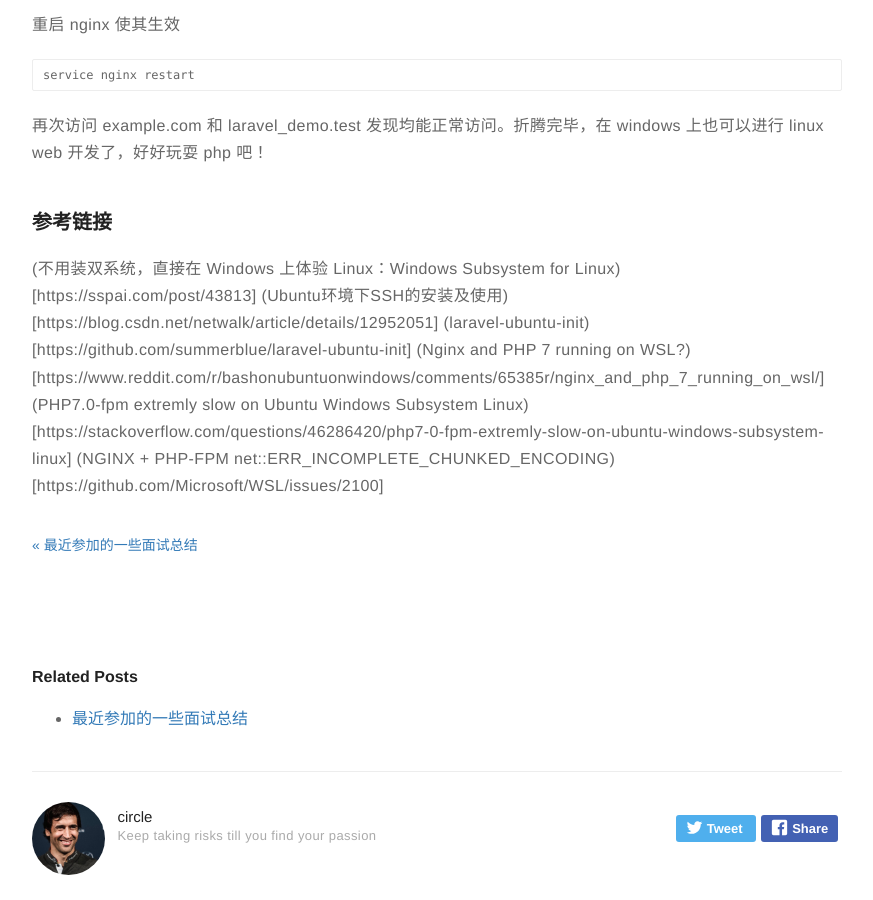
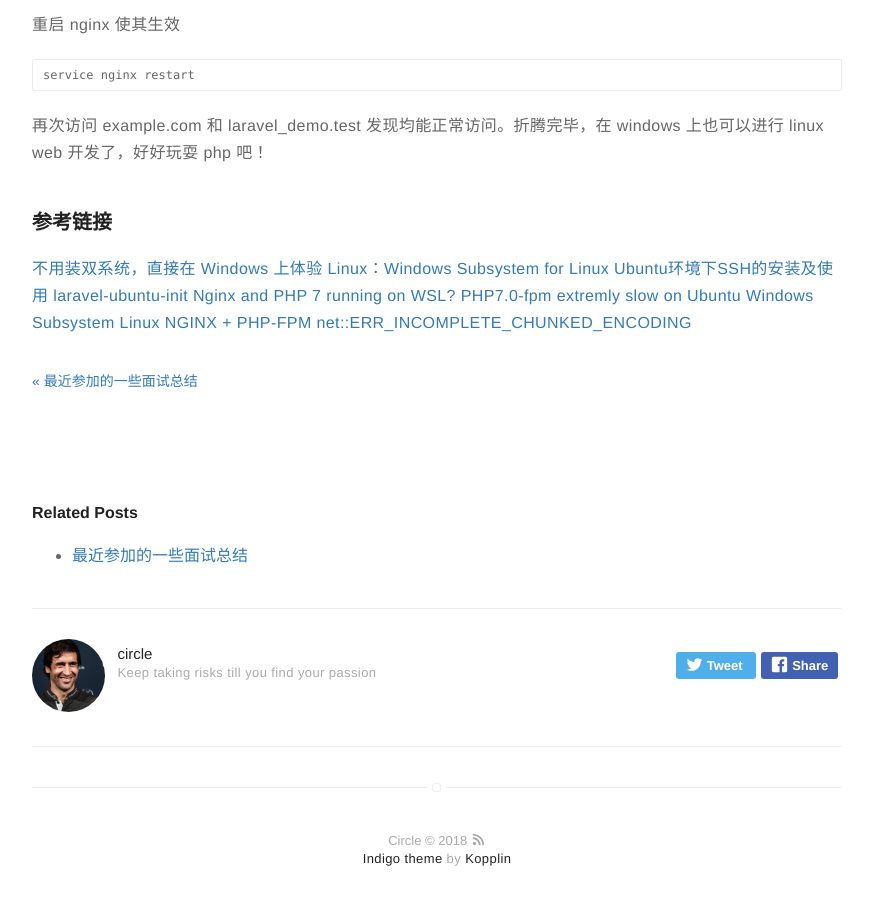
Before and after one commit to rust17/blog, a Jekyll site: the page built from _posts/2018-09-29-linux-on-windows-available-solution.markdown, in a window 1280 px wide and 900 px high, scrolled down 5130 px. Shown: the whole window, without its empty margins (203-1076 px from the left). Built offline with Jekyll 4.4.1, drawn with Linux system fonts in a browser that asks for light colours; comment, search, counter and statistics services are not loaded.

Commit message:
fix wsl bug

```diff
--- a/_posts/2018-09-29-linux-on-windows-available-solution.markdown
+++ b/_posts/2018-09-29-linux-on-windows-available-solution.markdown
@@ -231,9 +231,9 @@ service nginx restart
 
 ### 参考链接
 
-(不用装双系统，直接在 Windows 上体验 Linux：Windows Subsystem for Linux)[https://sspai.com/post/43813]
-(Ubuntu环境下SSH的安装及使用)[https://blog.csdn.net/netwalk/article/details/12952051]
-(laravel-ubuntu-init)[https://github.com/summerblue/laravel-ubuntu-init]
-(Nginx and PHP 7 running on WSL?)[https://www.reddit.com/r/bashonubuntuonwindows/comments/65385r/nginx_and_php_7_running_on_wsl/]
-(PHP7.0-fpm extremly slow on Ubuntu Windows Subsystem Linux)[https://stackoverflow.com/questions/46286420/php7-0-fpm-extremly-slow-on-ubuntu-windows-subsystem-linux]
-(NGINX + PHP-FPM net::ERR_INCOMPLETE_CHUNKED_ENCODING)[https://github.com/Microsoft/WSL/issues/2100]
+[不用装双系统，直接在 Windows 上体验 Linux：Windows Subsystem for Linux](https://sspai.com/post/43813)
+[Ubuntu环境下SSH的安装及使用](https://blog.csdn.net/netwalk/article/details/12952051)
+[laravel-ubuntu-init](https://github.com/summerblue/laravel-ubuntu-init)
+[Nginx and PHP 7 running on WSL?](https://www.reddit.com/r/bashonubuntuonwindows/comments/65385r/nginx_and_php_7_running_on_wsl/)
+[PHP7.0-fpm extremly slow on Ubuntu Windows Subsystem Linux](https://stackoverflow.com/questions/46286420/php7-0-fpm-extremly-slow-on-ubuntu-windows-subsystem-linux)
+[NGINX + PHP-FPM net::ERR_INCOMPLETE_CHUNKED_ENCODING](https://github.com/Microsoft/WSL/issues/2100)
```
